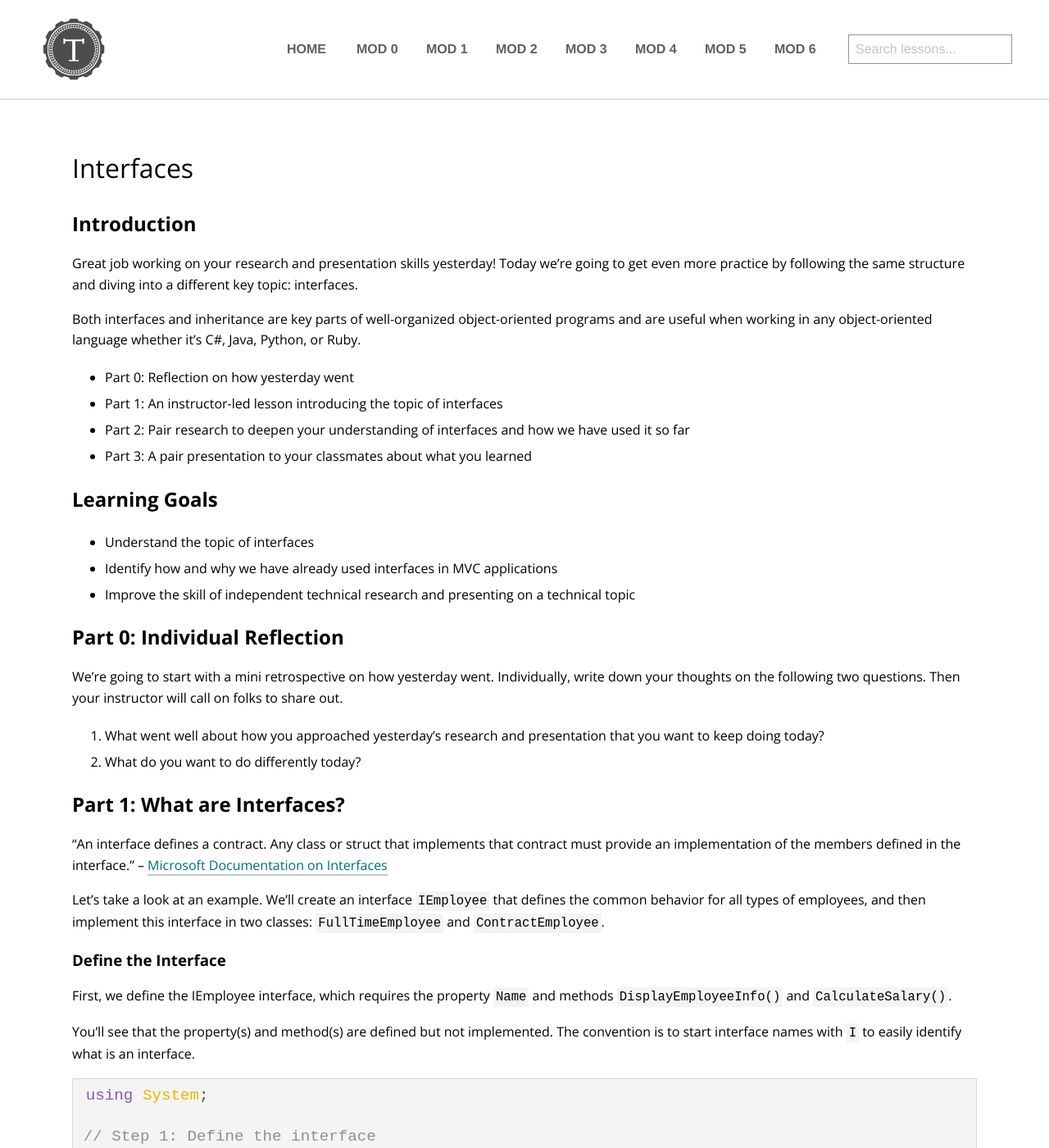
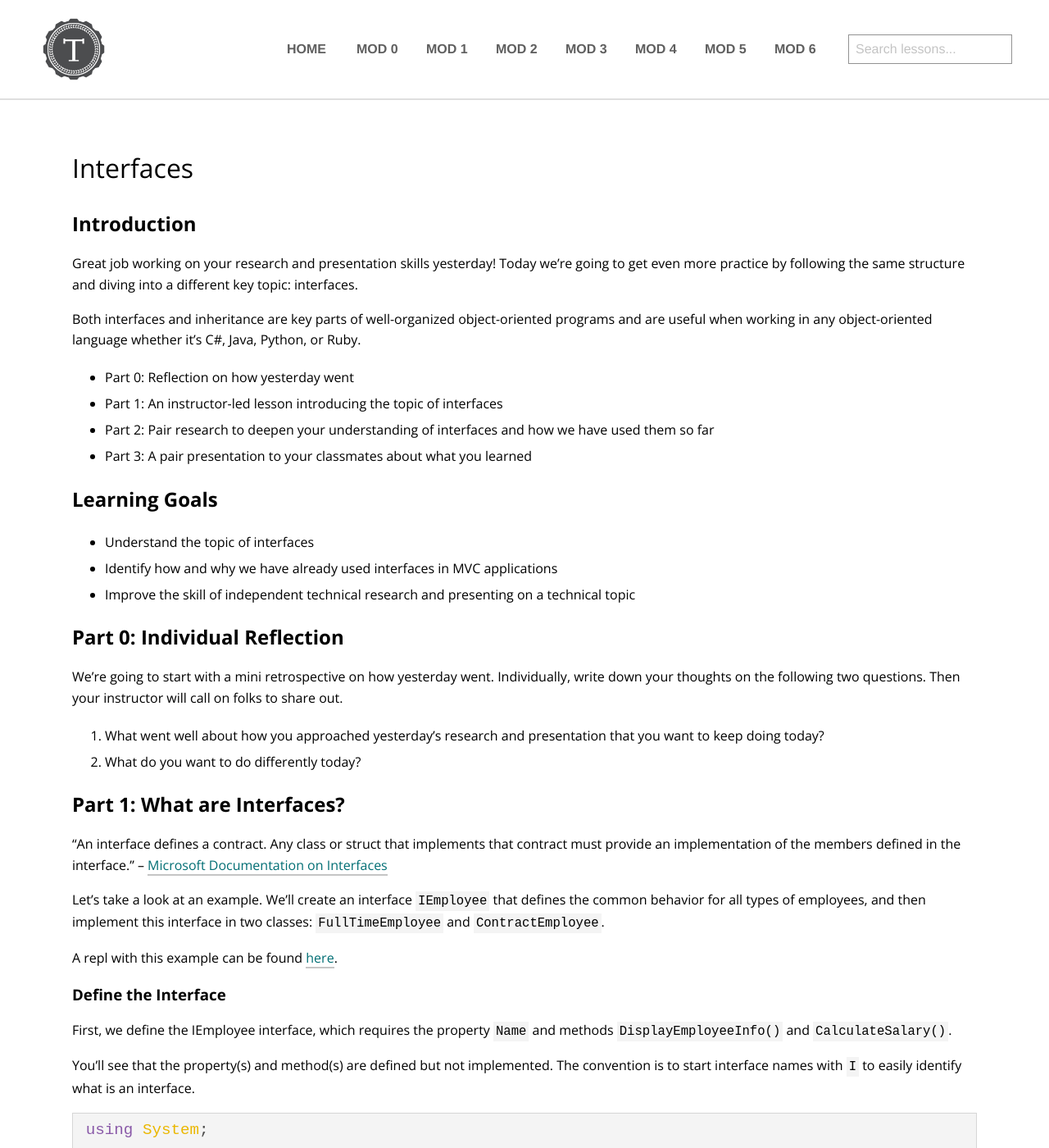
Before and after one commit to turingschool/launch-curriculum, a Jekyll site: the page built from module4/lessons/Week4/Interfaces.md, in a window 1280 px wide and 1400 px high. Shown: the whole window at 82% size. Built offline with Jekyll 4.4.1, drawn with Linux system fonts in a browser that asks for light colours; nearby versions of some CDN libraries; comment, search, counter and statistics services are not loaded.

Commit message:
Update interfaces based on feedback

```diff
--- a/module4/lessons/Week4/Interfaces.md
+++ b/module4/lessons/Week4/Interfaces.md
@@ -11,7 +11,7 @@
 
 * Part 0: Reflection on how yesterday went
 * Part 1: An instructor-led lesson introducing the topic of interfaces
-* Part 2: Pair research to deepen your understanding of interfaces and how we have used it so far
+* Part 2: Pair research to deepen your understanding of interfaces and how we have used them so far
 * Part 3: A pair presentation to your classmates about what you learned
 
 ## Learning Goals
@@ -33,6 +33,8 @@
 -- [Microsoft Documentation on Interfaces](https://learn.microsoft.com/en-us/dotnet/csharp/language-reference/keywords/interface)
 
 Let's take a look at an example. We'll create an interface `IEmployee` that defines the common behavior for all types of employees, and then implement this interface in two classes: `FullTimeEmployee` and `ContractEmployee`.
+
+A repl with this example can be found [here](https://replit.com/@launch-team/Interfaces).
 
 ### Define the Interface
 First, we define the IEmployee interface, which requires the property `Name` and methods `DisplayEmployeeInfo()` and `CalculateSalary()`.
@@ -190,6 +192,8 @@
 1. Explain one advanced part of interfaces you learned about today that was not covered in this morning's lesson (Could be one of the questions above or something else!). Use an example in your explanation.
 1. Share one resource you found useful while researching.
 
-
+<aside class="instructor-notes" markdown="1">
+<p><strong>Instructor Note</strong><br>This final checkpoint is a pretty nuanced question so I recommend giving students time to think on this individually, then talk to a partner, then call on folks to contribute to a class discussion.</p>
+</aside>
 ## Final Checkpoint
 1. How would you describe the difference between `Inheritance` and `Interfaces`?
```
